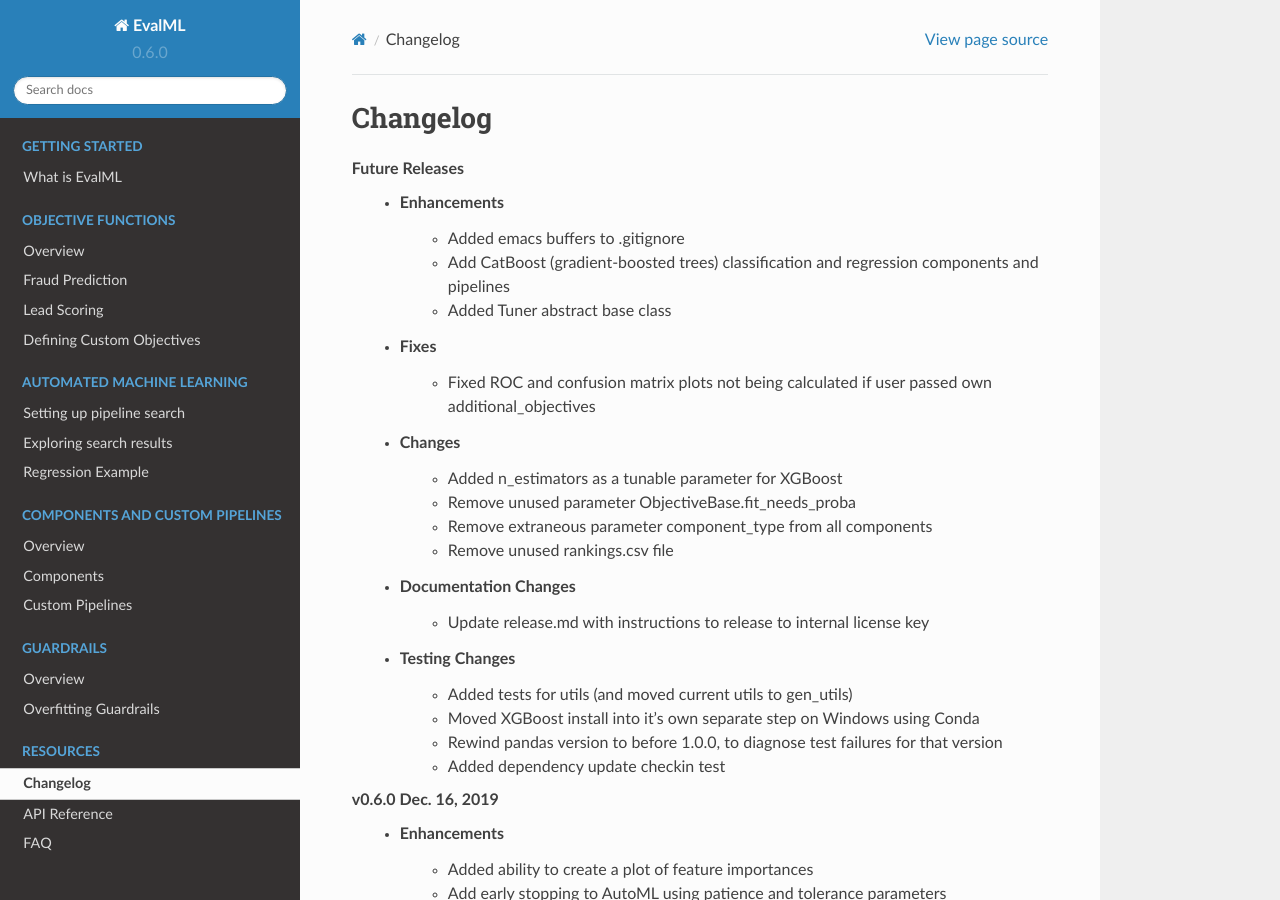
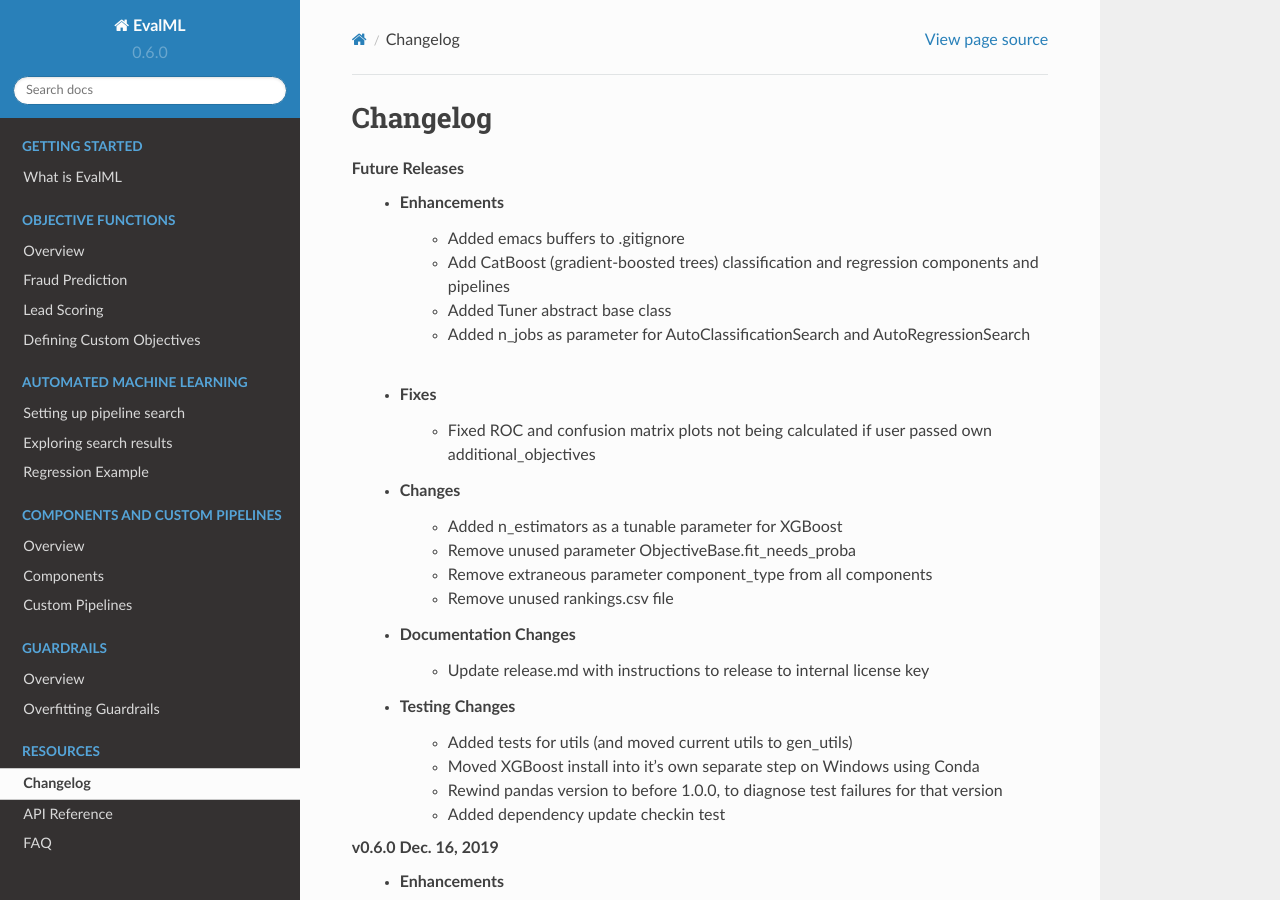
Before and after one commit to alteryx/evalml, a Sphinx documentation site: the page built from docs/source/changelog.rst, in a window 1280 px wide and 900 px high. Built offline with Sphinx 7.4.7 and the Read the Docs theme 2.0.0, drawn with Linux system fonts in a browser that asks for light colours; comment, search, counter and statistics services are not loaded.

Commit message:
Changelog

```diff
--- a/docs/source/changelog.rst
+++ b/docs/source/changelog.rst
@@ -7,6 +7,7 @@
         * Added emacs buffers to .gitignore :pr:`350`
         * Add CatBoost (gradient-boosted trees) classification and regression components and pipelines :pr:`247`
         * Added Tuner abstract base class :pr:`351`
+        * Added n_jobs as parameter for AutoClassificationSearch and AutoRegressionSearch :pr:`403`
     * Fixes
         * Fixed ROC and confusion matrix plots not being calculated if user passed own additional_objectives :pr:`276`
     * Changes
```
